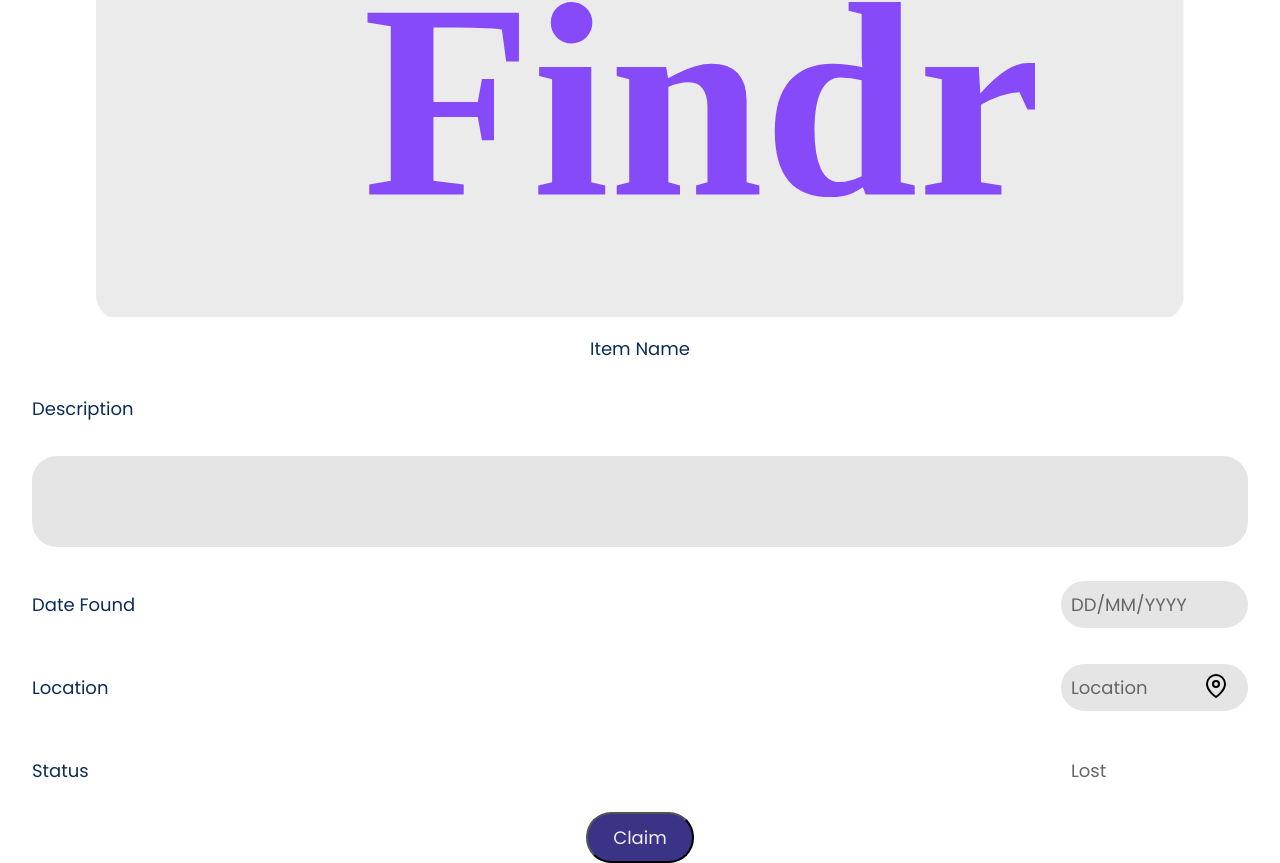
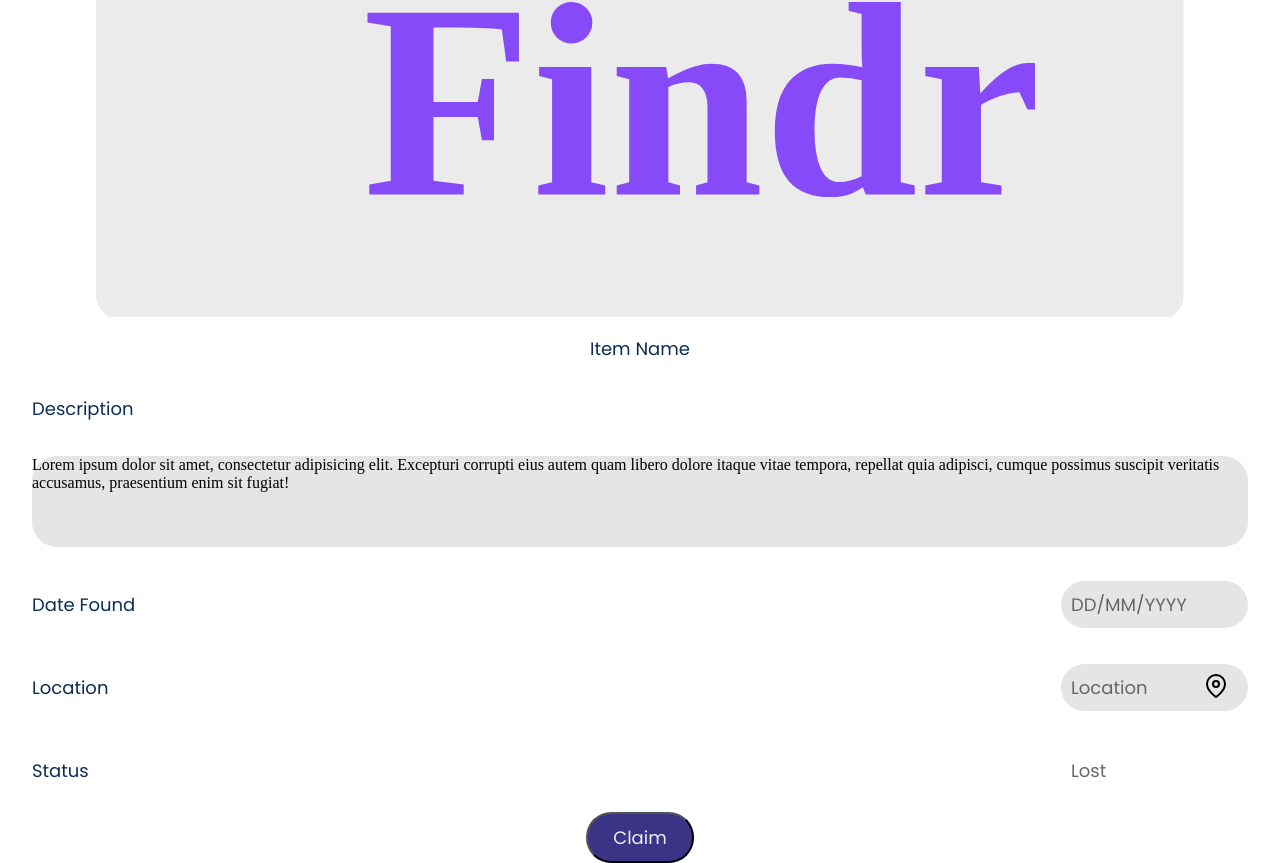
Before and after one commit to Code-the-Dream-School/ffprac-team7-front, a React (Vite) app: page /itemDetails in a window 1280 px wide. Shown: the part 540-1403 px from the top of the page. Built offline with nearby package versions, Linux system fonts and the light colour scheme.

Commit message:
adds dummy text

```diff
--- a/src/pages/itemDetails.jsx
+++ b/src/pages/itemDetails.jsx
@@ -10,13 +10,12 @@ export function ItemDetails() {
             <Header pageTitle="Item Details"/>
             <div className='itemDetailsContainer'>
                 <img className='itemImage' src={placeHolder} alt="Placeholder" />
-
                 <h2 className='itemName'>Item Name</h2>
-
                 <h3 className="description" > Description </h3>
-                <p className="descriptionBox" > </p>
-
-                <p className='descriptionDetail' > Date Found <span className="descriptionValue"> DD/MM/YYYY</span></p>
+                <p className="descriptionBox" >Lorem ipsum dolor sit amet, consectetur adipisicing elit. Excepturi corrupti eius autem quam libero dolore itaque vitae tempora, repellat quia adipisci, cumque possimus suscipit veritatis accusamus, praesentium enim sit fugiat!</p>
+                <p className='descriptionDetail' > Date Found
+                    <span className="descriptionValue"> DD/MM/YYYY</span>
+                </p>
                 <p className='descriptionDetail'> Location
                     <span className="descriptionValue">Location
                         <span className="mapPin"><img src={mapPin} alt="map pin" /></span>
```
